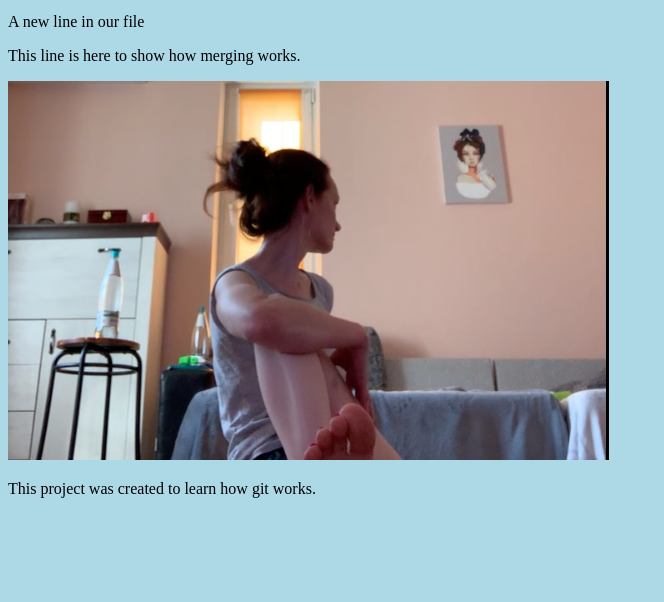
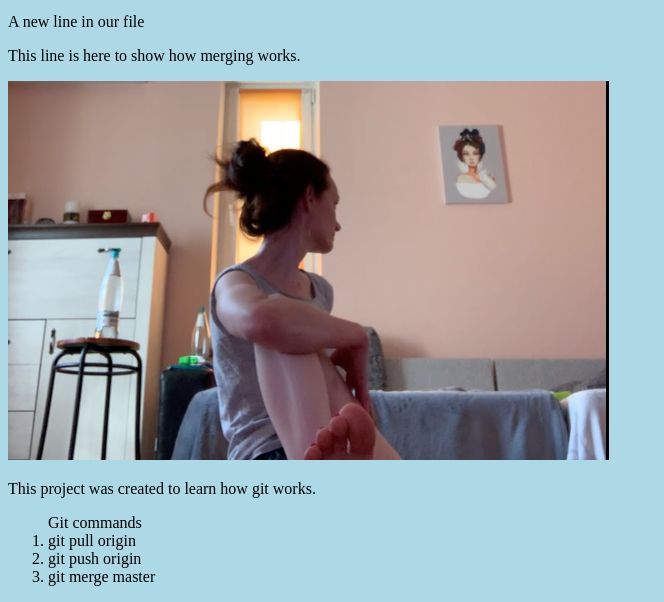
Before and after one commit to OlgaStorey2020/W3School-hello-world, a plain HTML site: page index.html in a window 1280 px wide. Shown: the part 421-1023 px from the top of the page, without its empty margins (0-664 px from the left). Before the commit the page ends 935 px from the top, so only its background shows below. Drawn offline with Linux system fonts and the light colour scheme.

Commit message:
Update index.html
added git commands list

```diff
--- a/index.html
+++ b/index.html
@@ -22,5 +22,12 @@
       <img src="Sasha.png" alt="A busy girl." />
     </div>
     <p>This project was created to learn how git works.</p>
+    <div>
+      <ol> Git commands
+        <li>git pull origin</li>
+        <li>git push origin</li>
+        <li>git merge master</li>
+      </ol>
+    </div>
   </body>
 </html>
```
